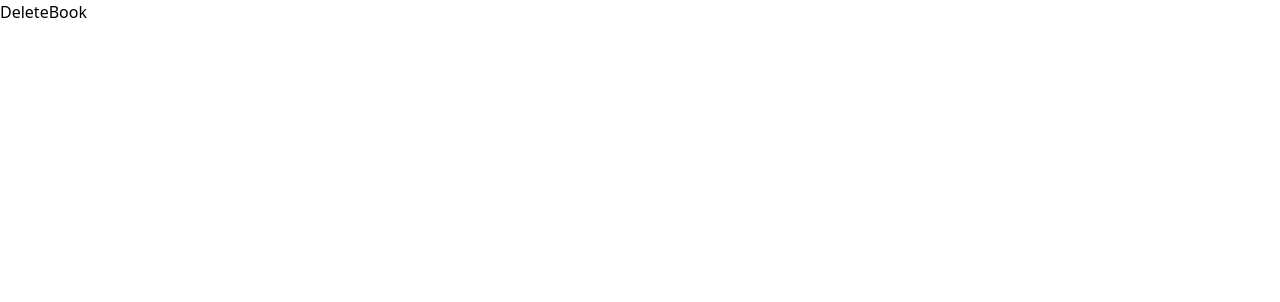
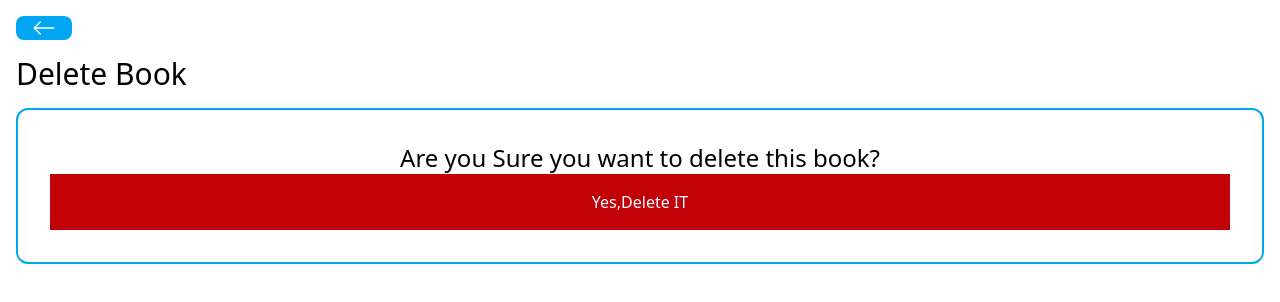
Before and after one commit to Suchix7/BookStore, a React (Vite) app in the folder frontend/: page /books/delete/1 in a window 1280 px wide. Shown: the top 302 px of the page. Built offline with nearby package versions, Linux system fonts and the light colour scheme.

Commit message:
delete added

```diff
--- a/frontend/src/pages/DeleteBook.jsx
+++ b/frontend/src/pages/DeleteBook.jsx
@@ -1,8 +1,39 @@
-import React from 'react'
+import React, { useState } from 'react'
+import axios from 'axios'
+import Spinner from '../components/Spinner'
+import BackButton from '../components/BackButton'
+import { useNavigate, useParams } from 'react-router-dom'
 
 const DeleteBook = () => {
+  const [loading, setLoading] = useState(false);
+  const navigate = useNavigate();
+  const { id } = useParams();
+  const handleDeleteBook = () => {
+    setLoading(true);
+    axios
+      .delete(`http://localhost:5555/books/${id}`)
+      .then(() => {
+        setLoading(false);
+        navigate('/');
+      })
+      .catch((error) => {
+        setLoading(false);
+        alert("An error has occured. Please check the console.");
+        console.log(error);
+      });
+  }
   return (
-    <div>DeleteBook</div>
+    <div className='p-4'>
+      <BackButton />
+      <h1 className='text-3xl my-4'>Delete Book</h1>
+      {loading ? <Spinner /> : ''}
+      <div className='flex flex-col items-center border-2 border-sky-500 rounded-xl p-8 mx-auto'>
+        <h3 className='text-2xl'>Are you Sure you want to delete this book?</h3>
+        <button className='p-4 bg-red-700 text-white m=8 w-full' onClick={handleDeleteBook}>
+          Yes,Delete IT
+        </button>
+      </div>
+    </div>
   )
 }
 
```
